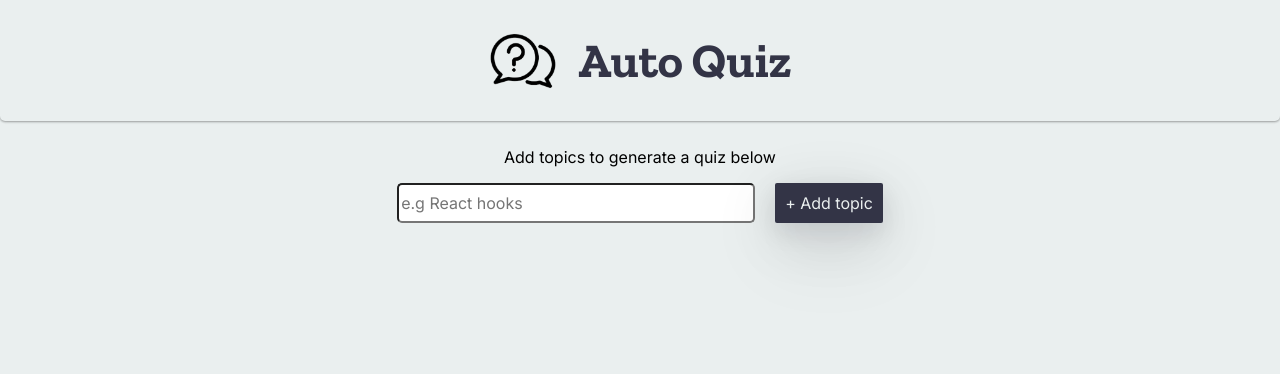
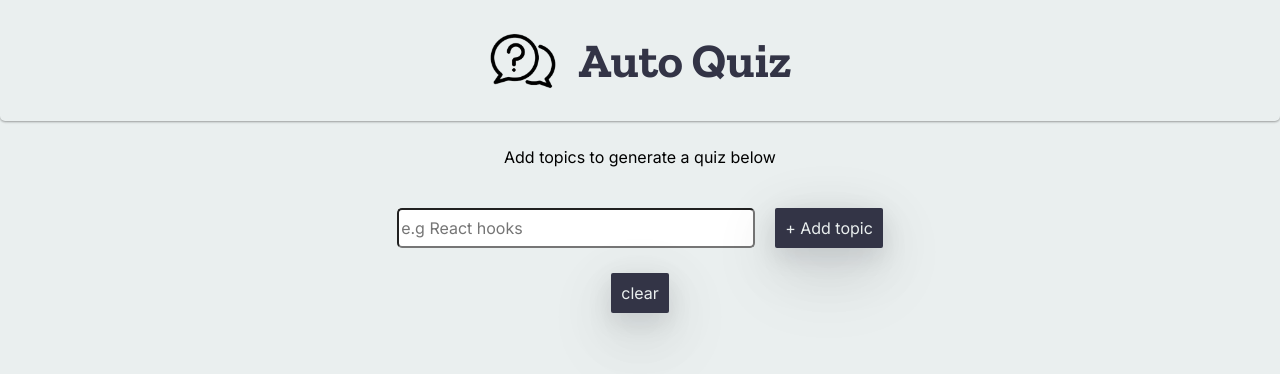
Before and after one commit to santhosh-kumar-karthikeyan/AutoQuiz, a React (Vite) app: page / in a window 1280 px wide. Shown: the top 374 px of the page. Built offline with nearby package versions, Linux system fonts and the light colour scheme.

Commit message:
add clear all filters button

```diff
--- a/src/components/TopicForm/TopicForm.css
+++ b/src/components/TopicForm/TopicForm.css
@@ -4,6 +4,7 @@ form {
     justify-content: center;
     align-items: center;
     flex-direction: column;
+    gap: 25px;
 }
 
 
@@ -37,7 +38,7 @@ li > button {
 li>button:hover {
     box-shadow: rgba(50, 50, 105, 0.15) 0px 2px 5px 0px, rgba(0, 0, 0, 0.05) 0px 1px 1px 0px;
 }
-main > button{
+form > button,main > button{
     padding: 10px;
     background-color: #333446;
     color: #EAEFEF;
@@ -52,6 +53,7 @@ form > ul {
     gap: 20px;
     justify-content: flex-start;
     align-items: center;
+
 }
 
 li {
--- a/src/components/TopicForm/TopicForm.jsx
+++ b/src/components/TopicForm/TopicForm.jsx
@@ -6,15 +6,19 @@ function TopicForm() {
     function handleSubmit(event) {
         event.preventDefault();
         const formData = new FormData(event.target);
-        const newTopic = formData.get("topic");
-        if(topics.find(topic => topic == newTopic))
+        const newTopic = formData.get("topic").trim();
+        if(!newTopic || topics.find(topic => topic == newTopic))
             return;
         console.log(topics);
-        setTopics([...topics,newTopic]);
+        setTopics(prevTopics => [...prevTopics,newTopic]);
         event.target.reset();
     }
     function removeTopic(topic) {
         setTopics(topics.filter(currTopic => currTopic !== topic));
+    }
+    function removeAllTopics() {
+        setTopics([]);
+        console.log(topics)
     }
     const topicList = topics.map(topic => <li>{topic}<button onClick={() => removeTopic(topic)} type="button" aria-label='remove topic'>x</button></li>);
     return (
@@ -24,6 +28,7 @@ function TopicForm() {
                 <input type="text" name="topic" placeholder="e.g React hooks" />
                 <button type="submit" >+ Add topic</button>
             </main>
+            <button onClick={removeAllTopics}>clear</button>
             {topics.length !==0 && <ul>{topicList}</ul> }
         </form>
     )
```
Also changed, not shown: src/components/TopicForm/temp.txt (added).
